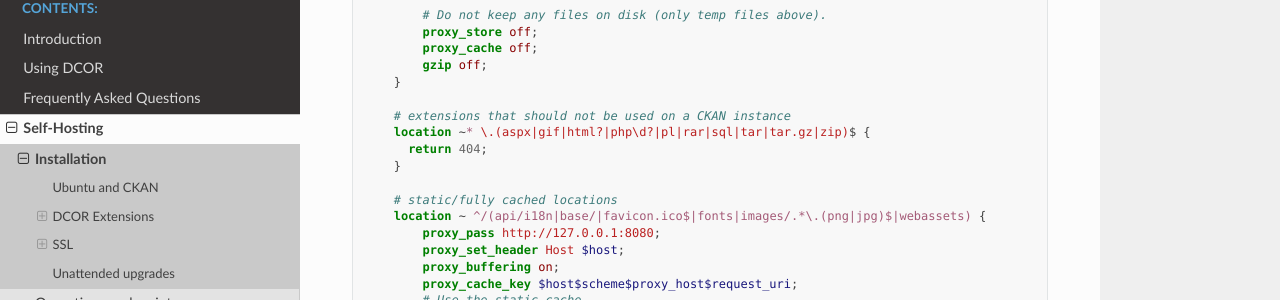
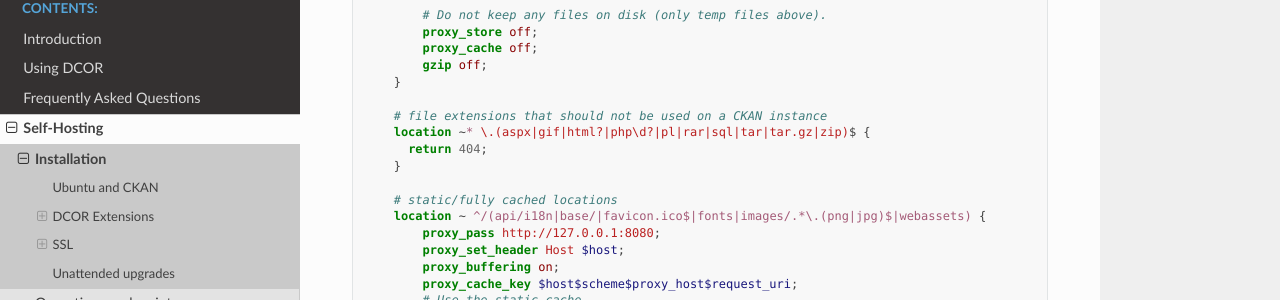
Before and after one commit to DCOR-dev/dcor-docs, a Sphinx documentation site: the page built from docs/sec_self_hosting/installation.rst, in a window 1280 px wide and 900 px high, scrolled down 4719 px. Shown: the part 151-451 px from the top of the window. Built offline with Sphinx 7.4.7 and the Read the Docs theme 2.0.0, drawn with Linux system fonts in a browser that asks for light colours.

Commit message:
minor update

```diff
--- a/docs/sec_self_hosting/nginx_ckan_config.txt
+++ b/docs/sec_self_hosting/nginx_ckan_config.txt
@@ -46,7 +46,7 @@ server {
         gzip off;
     }
 
-    # extensions that should not be used on a CKAN instance
+    # file extensions that should not be used on a CKAN instance
     location ~* \.(aspx|gif|html?|php\d?|pl|rar|sql|tar|tar.gz|zip)$ {
       return 404;
     }
```
